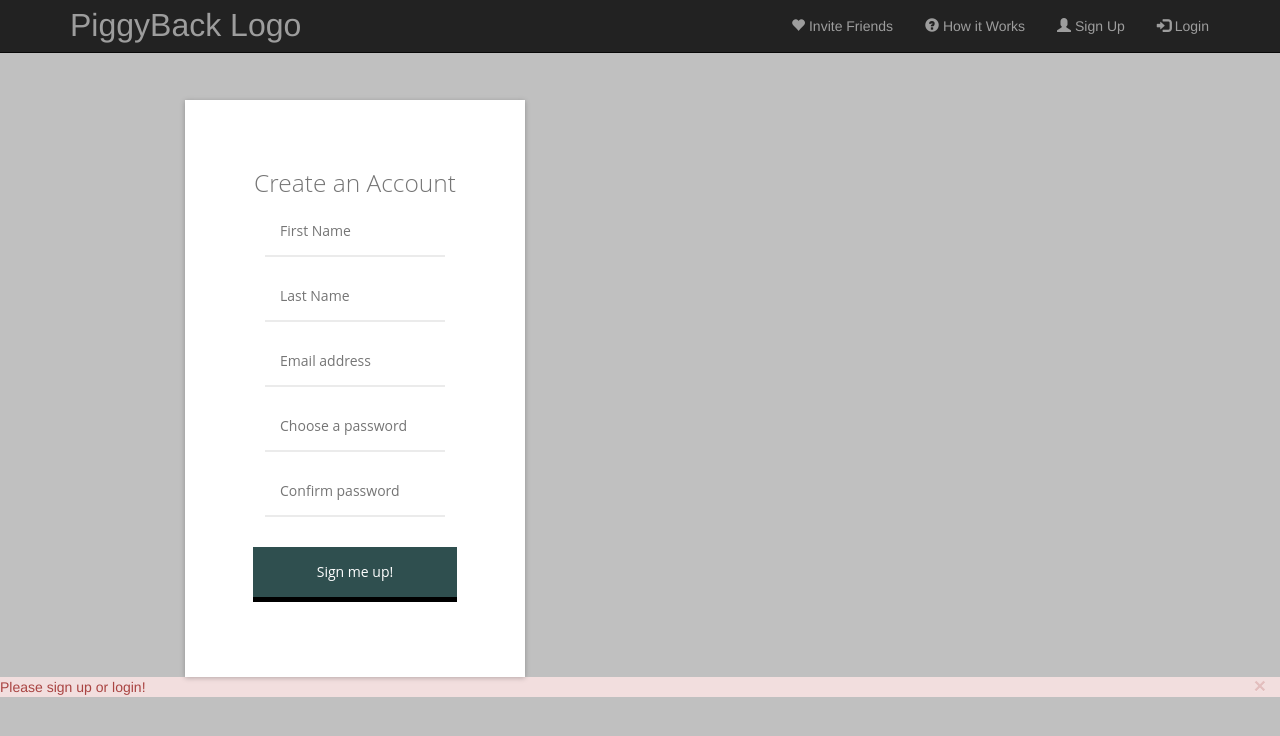
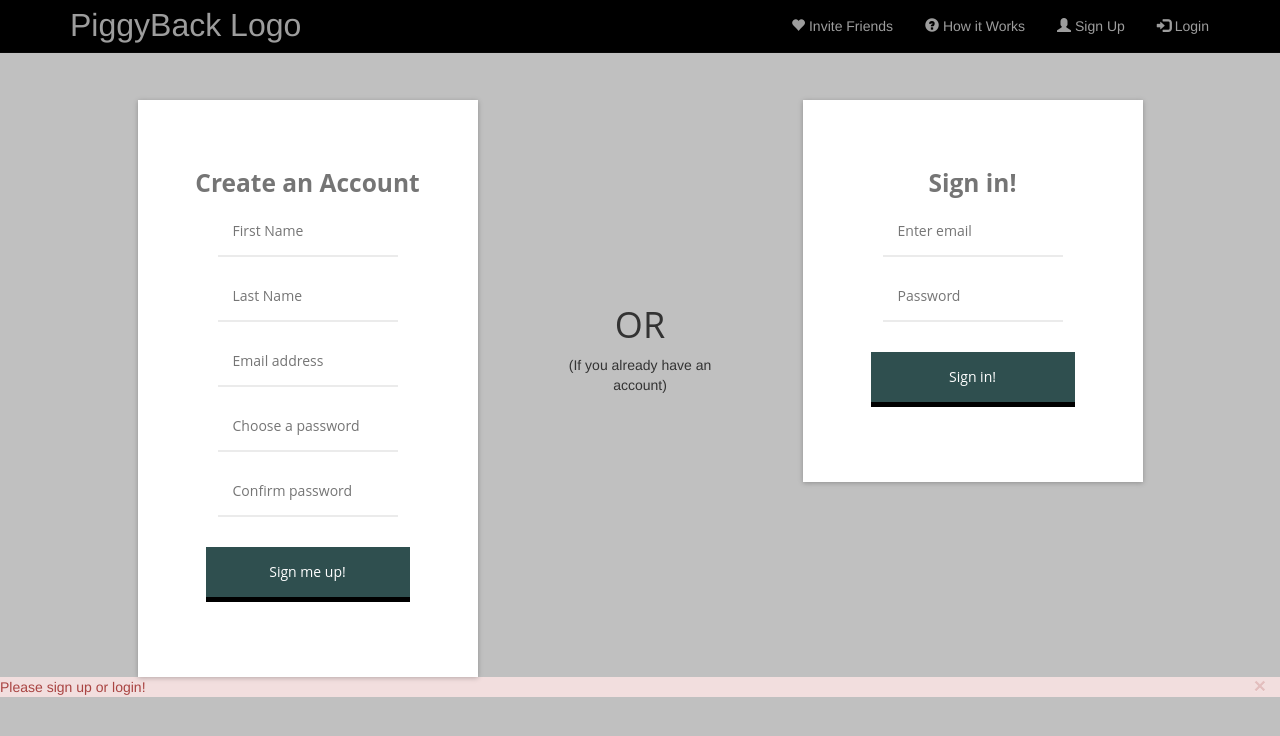
Before and after one commit to BrownKnight174/PiggyBack, a Django app: page /home/ in a window 1280 px wide. Shown: the top 736 px of the page. Run offline with Django 3.2, Linux system fonts and the light colour scheme; some libraries are stand-ins or nearby versions.

Commit message:
added sign in to sing up page, added signout option to dropdown menu, minor styling changes

```diff
--- a/registration/static/css/styles.css
+++ b/registration/static/css/styles.css
@@ -49,6 +49,15 @@ body{
         background-color: #fff;
         box-shadow: 0 1px 5px rgba(0, 0, 0, 0.25);
     }
+#signbox{
+    padding: 50px;
+	margin-top: 100px;
+    margin-left: auto;
+	margin-right: auto;
+    width: 340px;
+    background-color: #fff;
+    box-shadow: 0 1px 5px rgba(0, 0, 0, 0.25);
+    }
 
 .input {
         width: 75%;
@@ -73,6 +82,7 @@ html,body{
 				overflow-x:hidden;
 			}
 .navbar{
+                background-color: black;
 				border-radius:0px;
 			}
 .carousel-caption {
@@ -134,3 +144,17 @@ h1, input {
 .navbar-brand{
 	font-size: xx-large;
 }
+.dropdown-menu{
+    background-color: black;
+    }
+
+.dropdown-menu > li > a{
+    color: white;
+    background-color: black;
+}
+
+#or{
+    padding-top: 25%;
+    vertical-align: middle;
+    text-align: center;
+    }
--- a/registration/templates/baseAfterLogin.html
+++ b/registration/templates/baseAfterLogin.html
@@ -47,7 +47,10 @@
                 </li>
                 <li><a class="btn" id="howbtn"><span class="glyphicon glyphicon-question-sign"></span> How it Works</a>
                 </li>
-                <li><a class="btn" id="signupbtn"><span class="glyphicon glyphicon-user"></span> {{user.first_name}}</a>
+                <li class="dropdown"><a class="btn dropdown-toggle" data-toggle="dropdown" aria-haspopup="true" aria-expanded="false" id="signupbtn"><span class="glyphicon glyphicon-user"></span> {{user.first_name}} <span class="caret" aria-hidden="false"></a>
+                    <ul class="dropdown-menu">
+                        <li><a href="#">Signout</a></li>
+                    </ul>
                 </li>
 
             </ul>
--- a/registration/templates/signup.html
+++ b/registration/templates/signup.html
@@ -9,11 +9,11 @@
 
 {% block body %}
 <div class="container">
-    <div class="col-md-6">
+    <div class="col-md-5">
         <div id="logbox">
             <form id="signup" method="post" action="/signup/">
                 {% csrf_token %}
-                <h1 id="signh1">Create an Account</h1>
+                <h1 id="signh1"><strong>Create an Account</strong></h1>
                 <input name="firstname" type="text" placeholder="First Name" required="required" class="input pass"/>
                 <input name="lastname" type="text" placeholder="Last Name" required="required" class="input pass"/>
                 <input name="user[email]" type="email" placeholder="Email address" required="required" class="input pass"/>
@@ -22,6 +22,25 @@
                 <input name="user[password2]" type="password" placeholder="Confirm password" required="required"
                        class="input pass"/>
                 <input type="submit" value="Sign me up!" class="inputButtonsign"/>
+
+            </form>
+        </div>
+    </div>
+    <div id= "or" class="col-md-2">
+        <h1> OR </h1>
+        <p> (If you already have an account)</p>
+    </div>
+
+    <div class="col-md-5">
+        <div id="signbox">
+            <form id="signin" method="post" action="/home/">
+                {% csrf_token %}
+                <h1 id="signh1"><strong>Sign in!</strong></h1>
+                <input name="email" type="email" class="input pass "
+                                   id="emailInput" placeholder="Enter email" required="required">
+                <input name="password" type="password" class="input pass"
+                                   id="passwordInput" placeholder="Password" required="required">
+                <input type="submit" value="Sign in!" class="inputButtonsign"/>
 
             </form>
         </div>
```
Also changed, not shown: db.sqlite3.
